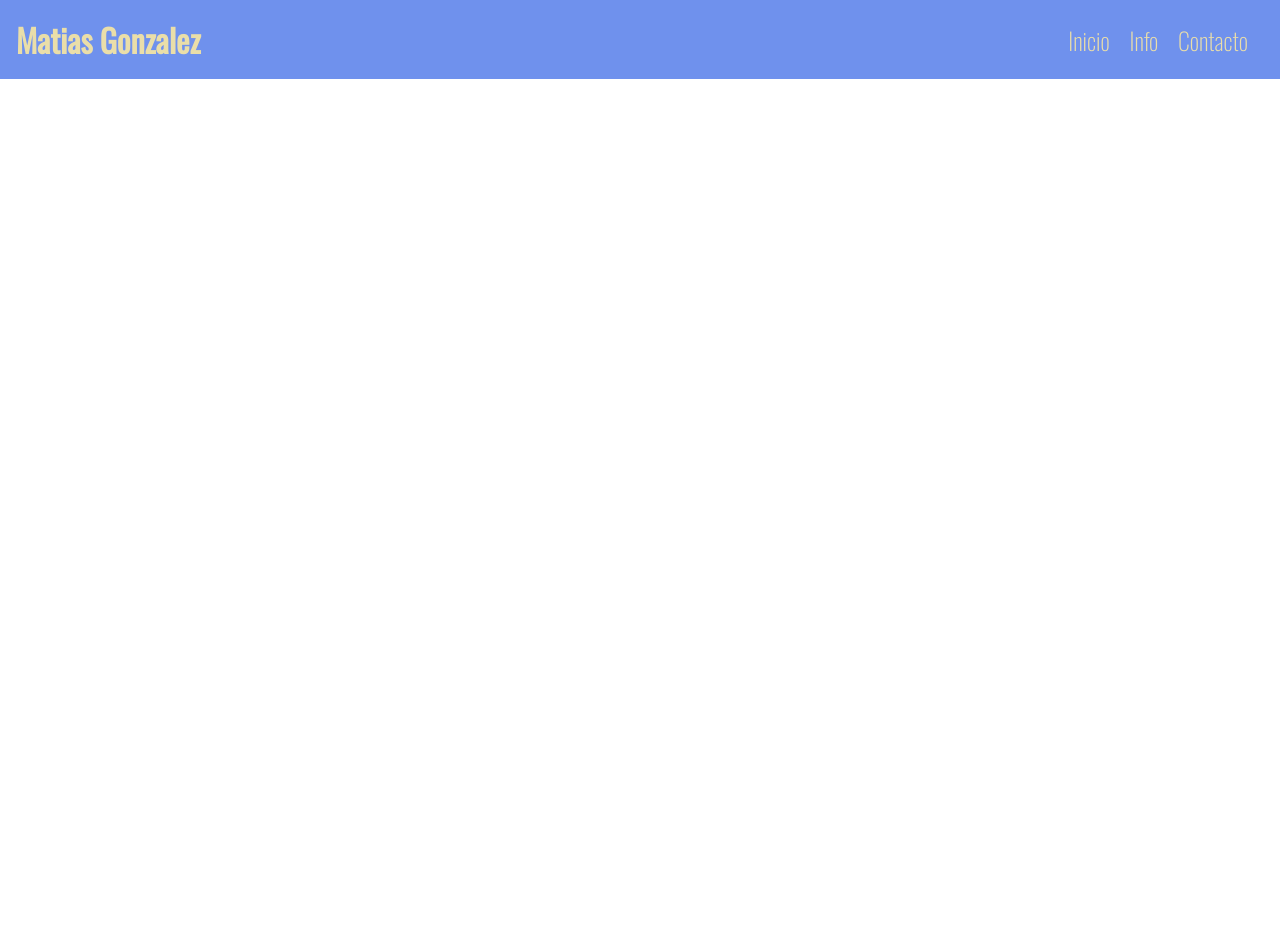
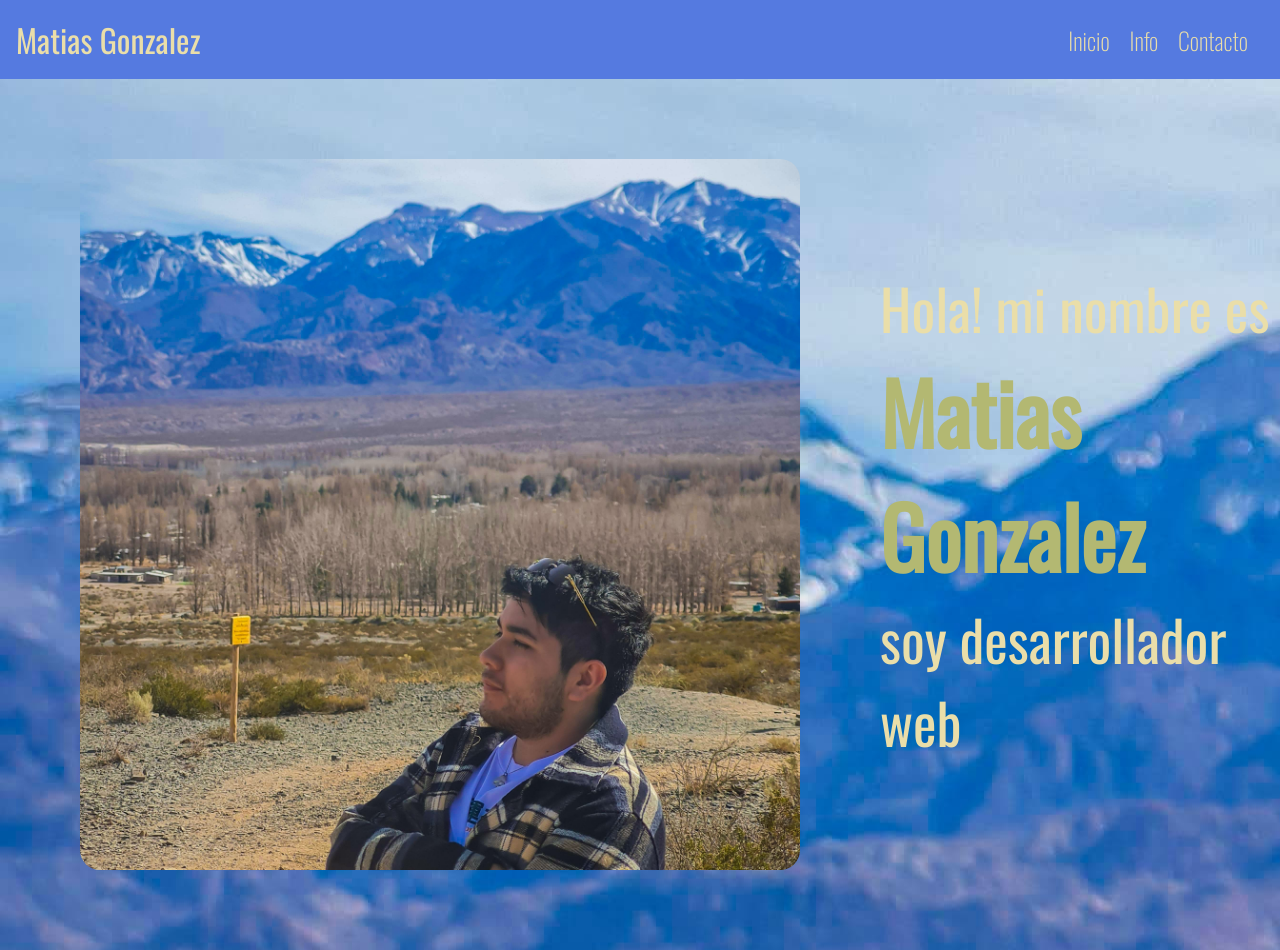
Before and after one commit to Tessera04/portfolio2, a plain HTML site: page index.html in a window 1280 px wide. Before the commit the page ends 800 px from the top, so only its background shows below. Drawn offline with nearby package versions, Linux system fonts and the light colour scheme.

Commit message:
Inicio terminado

```diff
--- a/index.html
+++ b/index.html
@@ -12,7 +12,7 @@
 <body>
     <header>
         <nav class="navbar">
-            <h1>Matias Gonzalez</h1>
+            <h1 class="nav-h1">Matias Gonzalez</h1>
             <ul class="lista">
                 <li><a href="#inicio">Inicio</a></li>
                 <li><a href="#info">Info</a></li>
@@ -21,8 +21,13 @@
         </nav>
     </header>
 
-    <section id="inicio">
-
+    <section id="inicio" class="inicio">
+        <img class="imagen" src="profile-pic.jpeg" alt="Foto de Matias Gonzalez">
+        <div class="texto-inicio">
+            <p>Hola! mi nombre es</p>
+            <h1>Matias Gonzalez</h1>
+            <p>soy desarrollador web</p>
+        </div>
     </section>
 
 
--- a/stylex.css
+++ b/stylex.css
@@ -2,7 +2,7 @@
     --main-color: #EADEA9;
     --dark-color-a: #7F852A;
     --dark-color-b: #B3B872;
-    --blue-color-main: #6F91ED;
+    --blue-color-main: #557ae0;
     --blue-color-b: #7297B8;
 }
 
@@ -15,6 +15,8 @@ body{
     font-family: 'Oswald', sans-serif;
 }
 
+
+/*NAV BAR*/
 .navbar{
     background-color: var(--blue-color-main);
     display: flex;
@@ -23,9 +25,10 @@ body{
     padding: 1rem;
 }
 
-h1{
+.nav-h1{
     font-size: 32px;
     color: var(--main-color);
+    font-weight: 400;
 }
 
 .lista{
@@ -51,3 +54,33 @@ h1{
 .lista li a:hover{
     color: var(--dark-color-b);
 }
+
+/*SECTION INICIO*/
+
+.inicio{
+    background-image: url(profile-pic.jpeg);
+    display: flex;
+    align-items: center;
+    justify-content: space-evenly;
+}
+
+.imagen{
+    width: 45rem;
+    padding: 5rem;
+    padding-right: 5rem;
+    border-radius: 100px;
+}
+
+.texto-inicio{
+    font-size: 56px;
+    color: var(--main-color);
+}
+
+.texto-inicio h1{
+    color: var(--dark-color-b);
+    transition: color 1s;
+}
+
+.texto-inicio h1:hover{
+    color: var(--dark-color-a);
+}
```
Also changed, not shown: profile-pic.jpeg (added).
